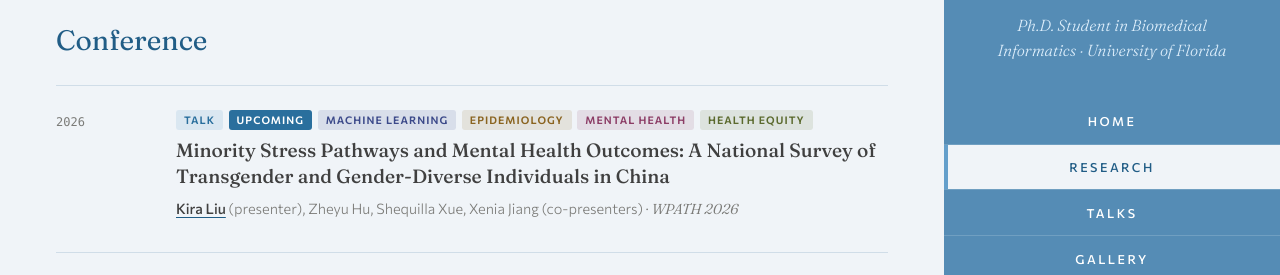
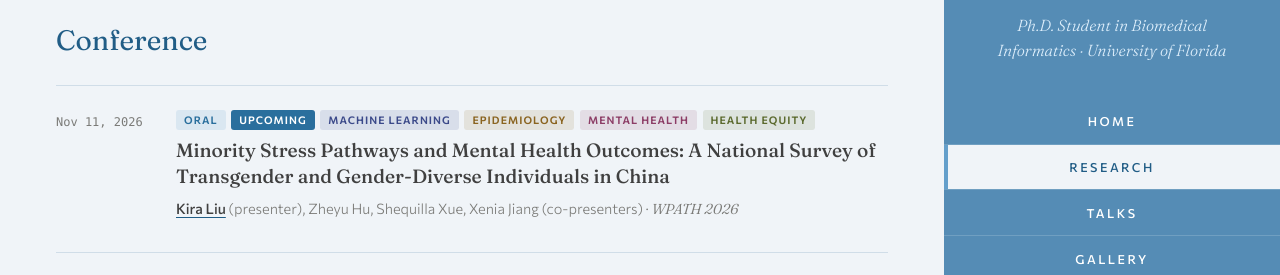
Before and after one commit to KiraLiiu/KiraLiiu.github.io, a Jekyll site: the page built from pages/research.html, in a window 1280 px wide and 900 px high, scrolled down 2157 px. Shown: the part 262-537 px from the top of the window. Built offline with Jekyll 4.4.1, drawn with Linux system fonts in a browser that asks for light colours.

Commit message:
WPATH: oral presentation on Nov 11, 2026; no kind tag on Talks page
Co-Authored-By: Claude Opus 5.5 <noreply@anthropic.com>

```diff
--- a/_data/conferences.yml
+++ b/_data/conferences.yml
@@ -1,9 +1,9 @@
 # Conference presentations, newest first. Shown under Conference on the Research page;
-# entries with kind: Talk also appear on the Talks page.
-# kind: Talk or Poster · upcoming: true adds an "Upcoming" label · your name (as in `me`) gets underlined.
+# every entry except posters also appears on the Talks page.
+# kind: Oral, Talk, or Poster · upcoming: true adds an "Upcoming" label · your name (as in `me`) gets underlined.
 # Optional: fields (same names as publications), video, thumb, links.
-- when: "2026"
-  kind: Talk
+- when: Nov 11, 2026
+  kind: Oral
   upcoming: true
   event: WPATH 2026
   title: "Minority Stress Pathways and Mental Health Outcomes: A National Survey of Transgender and Gender-Diverse Individuals in China"
--- a/_includes/presentation.html
+++ b/_includes/presentation.html
@@ -1,11 +1,11 @@
-{% comment %} One conference entry. Usage: include presentation.html item=c {% endcomment %}
+{% comment %} One conference entry. Usage: include presentation.html item=c [hide_kind=true] {% endcomment %}
 {% assign c = include.item %}
 {% capture cme %}<span class="me">{{ c.me }}</span>{% endcapture %}
 <li class="pub reveal" data-cat="{{ c.fields | join: '|' }}">
   <time>{{ c.when }}</time>
   <div>
     <p class="tags">
-      <span class="tag kind">{{ c.kind }}</span>
+      {% unless include.hide_kind %}<span class="tag kind">{{ c.kind }}</span>{% endunless %}
       {% if c.upcoming %}<span class="tag role">Upcoming</span>{% endif %}
       {% for f in c.fields %}<span class="tag f-{{ f | slugify }}">{{ f }}</span>{% endfor %}
     </p>
--- a/pages/talks.html
+++ b/pages/talks.html
@@ -4,14 +4,14 @@ title: Talks
 permalink: /talks/
 hue: 200
 ---
-{% assign talks = site.data.conferences | where: "kind", "Talk" %}
+{% assign talks = site.data.conferences | where_exp: "c", "c.kind != 'Poster'" %}
 <section>
   <p class="eyebrow">Talks</p>
   <h2>Talks</h2>
   <p class="sub">Sharing my work beyond the lab: academic exchange and conversations with the wider community.</p>
   {% if talks.size > 0 %}
   <ul class="pubs confs">
-    {% for t in talks %}{% include presentation.html item=t %}{% endfor %}
+    {% for t in talks %}{% include presentation.html item=t hide_kind=true %}{% endfor %}
   </ul>
   {% else %}
   <p class="empty">Talks will be listed here.</p>
```
Also changed, not shown: README.md (+1 -1 lines).
